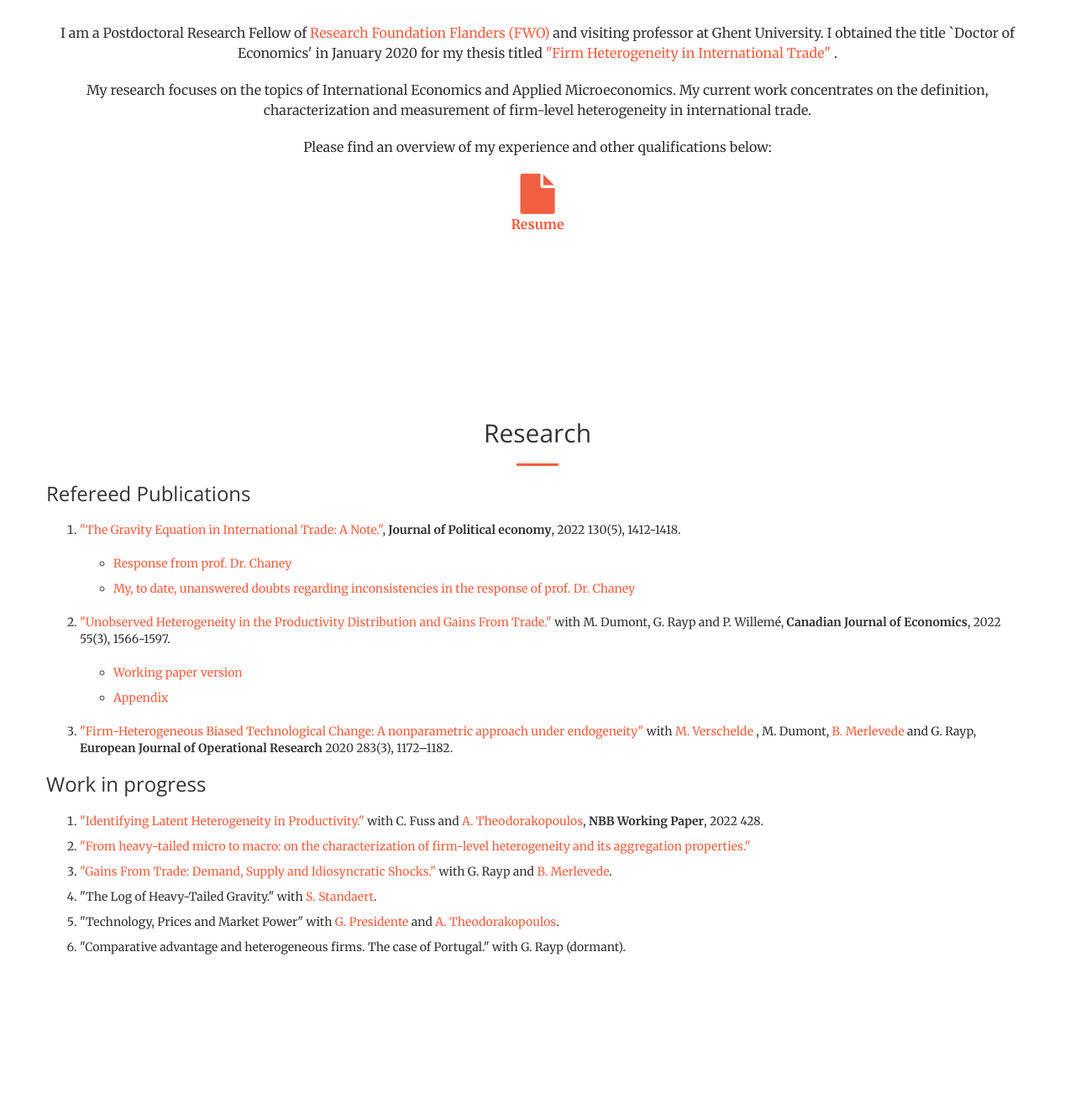
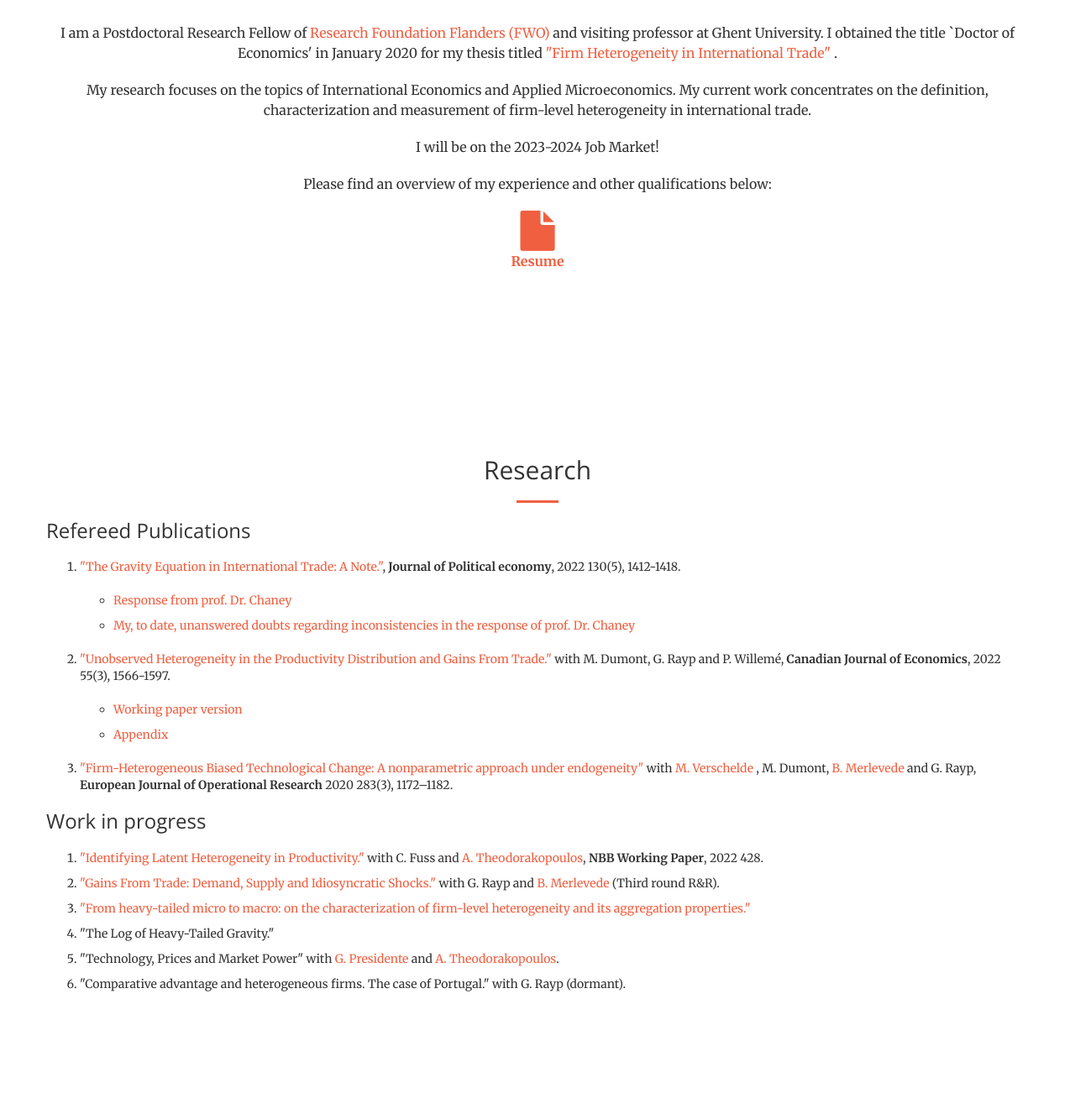
Before and after one commit to ruben0dewitte/ruben0dewitte.github.io, a website: page index.html in a window 1280 px wide. Shown: the part 973-2300 px from the top of the page at 84% size. Drawn offline with nearby package versions, Linux system fonts and the light colour scheme.

Commit message:
Update index.html

```diff
--- a/index.html
+++ b/index.html
@@ -98,7 +98,8 @@
                 <h1 id="homeHeading"> Ruben Dewitte </h1>
                 <hr>
                 <p>Postdoctoral Research Fellow of <a href="https://www.fwo.be/en/" target="_blank" >Research Foundation Flanders (FWO)</a> and Visiting professor at Ghent University</p>
-                <a href="#about" class="btn btn-primary btn-xl page-scroll">Find Out More</a>
+                                <p> I will be on the 2023-2024 Job Market!</p>
+									<a href="#about" class="btn btn-primary btn-xl page-scroll">Find Out More</a>
             </div>
         </div>
     </header>
@@ -112,6 +113,7 @@
 			<div class="text-left">
                     		<center> <p > <br> I am a Postdoctoral Research Fellow of <a href="https://www.fwo.be/en/" target="_blank" >Research Foundation Flanders (FWO)</a> and visiting professor at Ghent University. I obtained the title `Doctor of Economics' in January 2020 for my thesis titled <a href="https://hdl.handle.net/1854/LU-8644700" target="_blank" > "Firm Heterogeneity in International Trade" </a> .	</p>
                     		<p >My research focuses on the topics of International Economics and Applied Microeconomics. My current work concentrates on the definition, characterization and measurement of firm-level heterogeneity in international trade. </p>
+								                                <p> I will be on the 2023-2024 Job Market!</p>
 				<p> Please find an overview of my experience and other qualifications below: </p>
 				<div class=" text-center">
 				<p  >  <a href="./pdf/cv.pdf" target="_blank" > <i class="fa fa-file fa-3x sr-contact"></i></a> <br>
@@ -150,9 +152,9 @@
 		    <h3 class="section-heading">Work in progress</h3>
                     <p><ol>
 							<li> <a href="https://www.nbb.be/en/articles/identifying-latent-heterogeneity-productivity" target="_blank" > "Identifying Latent Heterogeneity in Productivity."</a> with C. Fuss  and <a href="https://sites.google.com/site/theodorakopoulosangelos/home" target="_blank" >A. Theodorakopoulos</a>, <b> NBB Working Paper</b>, 2022 428. </li>
+	<li> <a href="./pdf/PRODDIST.pdf" target="_blank" > "Gains From Trade: Demand, Supply and Idiosyncratic Shocks." </a> with G. Rayp and <a href="https://sites.google.com/site/merlevedebruno/" target="_blank" >B. Merlevede</a> (Third round R&R). </li>
 <li> <a href="https://mpra.ub.uni-muenchen.de/103170/1/MPRA_paper_103170.pdf" target="_blank" > "From heavy-tailed micro to macro: on the characterization of firm-level heterogeneity and its aggregation properties." </a>  </li>
-	<li> <a href="./pdf/PRODDIST.pdf" target="_blank" >  "Gains From Trade: Demand, Supply and Idiosyncratic Shocks."</a> with G. Rayp and <a href="https://sites.google.com/site/merlevedebruno/" target="_blank" >B. Merlevede</a>. </li>
-		<li> "The Log of Heavy-Tailed Gravity."</a> with <a href="https://users.ugent.be/~sastanda/" target="_blank" >S. Standaert</a>. </li>
+		<li> "The Log of Heavy-Tailed Gravity."</a>
 		<li> "Technology, Prices and Market Power" with <a href="https://sites.google.com/view/giorgiopresidente/home" target = "blank"> G. Presidente</a> and <a href="https://sites.google.com/site/theodorakopoulosangelos/home" target="_blank" >A. Theodorakopoulos</a>.</li>
       	<li> "Comparative advantage and heterogeneous firms. The case of Portugal."</a> with G. Rayp (dormant). </li>
     </ol></p>
```
